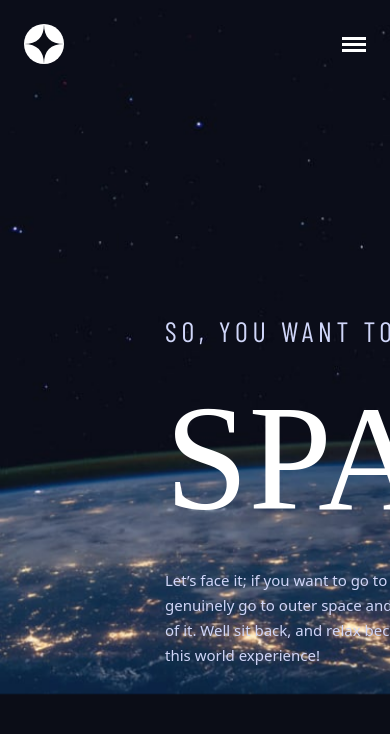
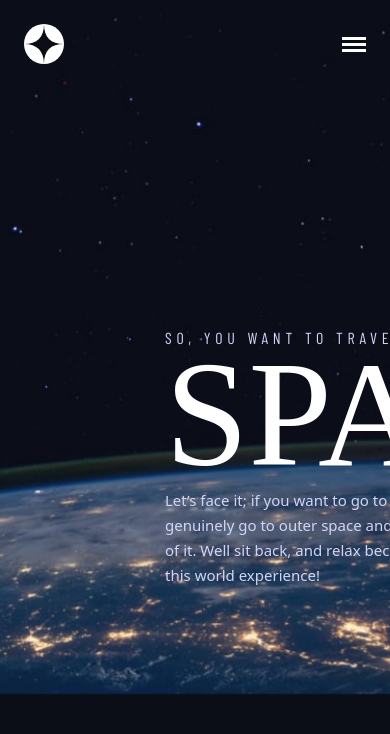
Before and after one commit to Tyrese-FullStackGenius/FM_Space-Tourism-Website_Next.js, a Next.js app: page / in a window 390 px wide. Shown: the top 734 px of the page. Built offline with nearby package versions, Linux system fonts and the light colour scheme; a web font is replaced by a local one.

Commit message:
Feat: Add media query to heading1 and heading5

```diff
--- a/styles/utils.module.css
+++ b/styles/utils.module.css
@@ -38,3 +38,26 @@
 .grayText {
   color: var(--light-gray);
 }
+
+@media (max-width: 1439px) {
+  .heading1 {
+    line-height: 150px;
+  }
+
+  .heading5 {
+    font-size: 20px;
+    line-height: 3.38px;
+  }
+}
+
+@media (max-width: 767px) {
+  .heading1 {
+    font-size: 80;
+    line-height: 100px;
+  }
+
+  .heading5 {
+    font-size: 16px;
+    line-height: 2.7px;
+  }
+}
```
